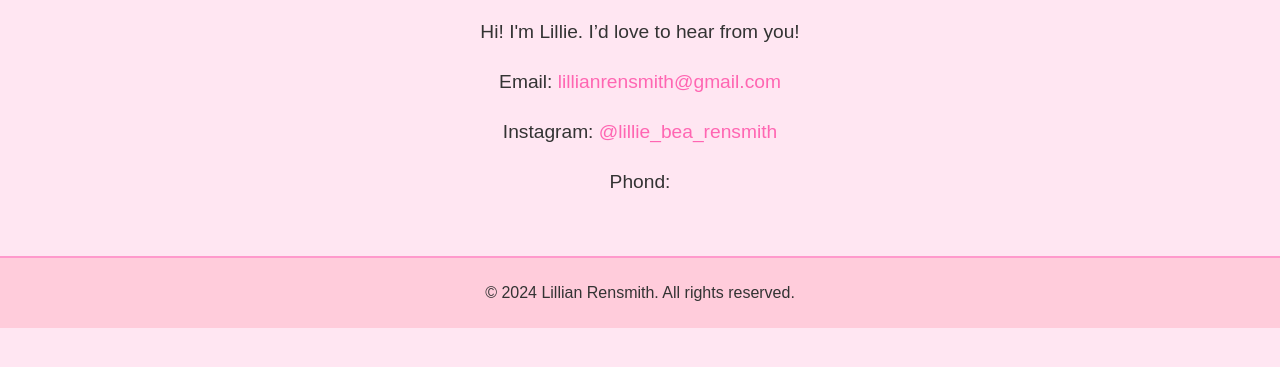
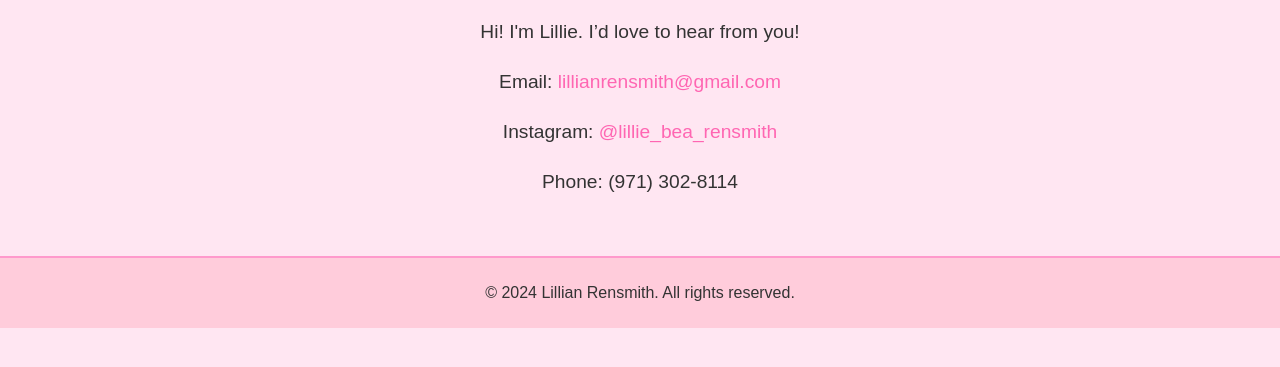
Before and after one commit to lillierensmith/bmis, a plain HTML site: page page3.html in a window 1280 px wide. Shown: the part 221-588 px from the top of the page. Drawn offline with Linux system fonts and the light colour scheme.

Commit message:
Update page3.html

```diff
--- a/page3.html
+++ b/page3.html
@@ -60,7 +60,7 @@
             <p>Hi! I'm Lillie. I’d love to hear from you!</p>
             <p>Email: <a href="lillianrensmith@gmail.com">lillianrensmith@gmail.com</a></p>
             <p>Instagram: <a href="https://instagram.com/lillie_bea_rensmith" target="_blank">@lillie_bea_rensmith</a></p>
-            <p>Phond: <a href="(971) 302-8114" target="_blank"></a></p>
+            <p>Phone: (971) 302-8114 </p>
 
         </div>
     </div>
```
